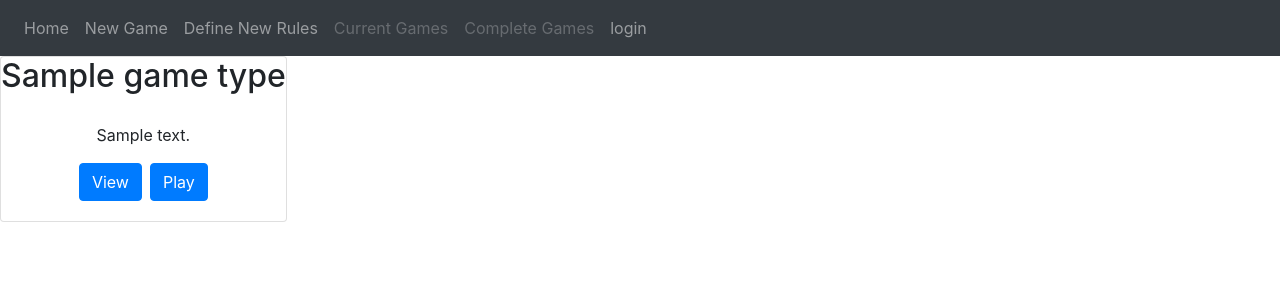
After one commit to theovoss/DjangoChessApi, a Django app: template DjangoChessApi/Chess/templates/chess/user_gametype_list.html in a window 1280 px wide. The commit adds this page. Shown: the top 300 px of the page. Run offline with Django 3.2, Linux system fonts and the light colour scheme; the template is opened without the code that fills it: most values are stand-ins (such as "Sample title", 1, 10 or a date in 2020); some libraries are stand-ins or nearby versions.

```diff
--- /dev/null
+++ b/DjangoChessApi/Chess/templates/chess/user_gametype_list.html
@@ -0,0 +1,18 @@
+{% extends 'chess/header.html' %}
+
+{% block body %}
+  <div id="users" class="d-flex flex-wrap">
+    {% for game_type in game_types %}
+      <div class="card">
+        <h2 class="cart-title text-center">{{ game_type.name }}</h2>
+        <div class="card-body">
+          <p class="text-center">{{ game_type.description }}</p>
+          <div class="d-flex justify-content-center">
+            <a type="button" class="btn btn-primary mr-1" href={% url 'Chess:configure-edit' game_type.id %}>View</a>
+            <a type="button" class="btn btn-primary ml-1" href={% url 'Chess:create-game-redirect' game_type.id %}>Play</a>
+          </div>
+        </div>
+      </div>
+    {% endfor %}
+  </div>
+{% endblock %}
--- a/DjangoChessApi/Chess/urls.py
+++ b/DjangoChessApi/Chess/urls.py
@@ -3,6 +3,7 @@ from django.urls import path
 from DjangoChessApi.Chess import all_views as views
 from DjangoChessApi.Chess.views.GameListView import GameListView
 from DjangoChessApi.Chess.views.UserListView import UserListView
+from DjangoChessApi.Chess.views.UserGameTypeListView import UserGameTypeListView
 
 
 urlpatterns = [
@@ -25,6 +26,7 @@ urlpatterns = [
     path('game/play/<int:game_id>/', views.play_game, name="play-game"),
     path('games/', GameListView.as_view(), name="games"),
     path('users/', UserListView.as_view(), name="users"),
+    path('users/<int:user_id>/game_type/', UserGameTypeListView.as_view(), name="user_gametype"),
 ]
 
 app_name = 'Chess'
--- a/DjangoChessApi/Chess/views/GameListView.py
+++ b/DjangoChessApi/Chess/views/GameListView.py
@@ -1,4 +1,3 @@
-from django.utils import timezone
 from django.views.generic.list import ListView
 
 from DjangoChessApi.Chess.models import Game
```
Also changed, not shown: DjangoChessApi/Chess/templates/chess/user_list.html (+5 -5 lines), DjangoChessApi/Chess/views/UserGameTypeListView.py (added, +16 -0 lines).
